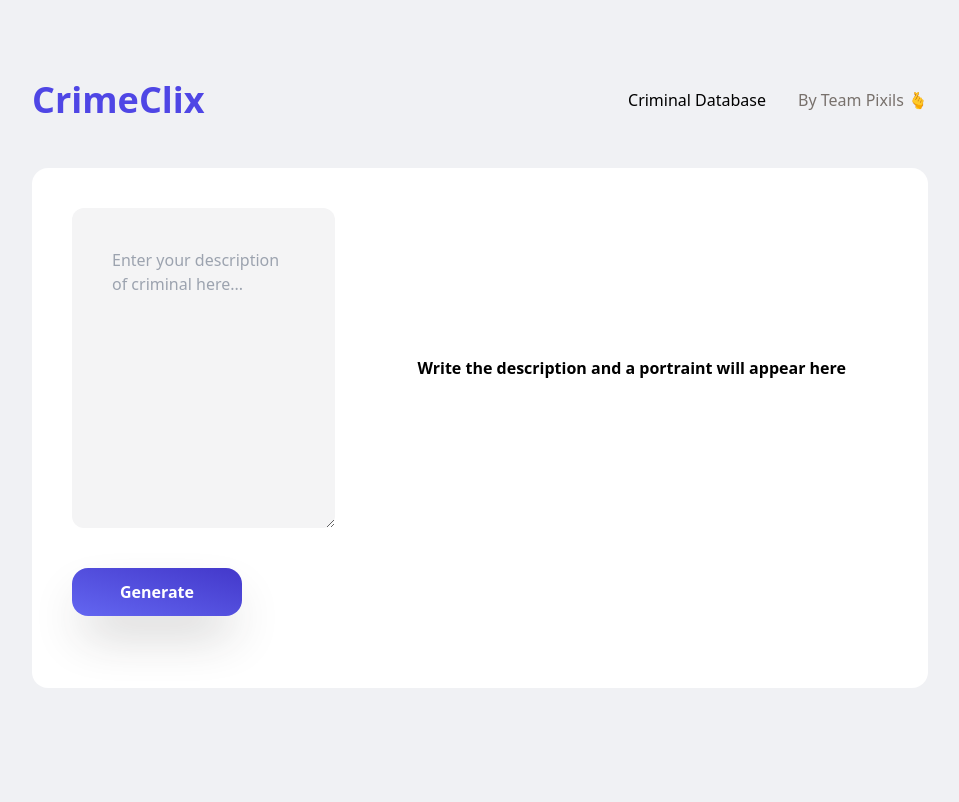
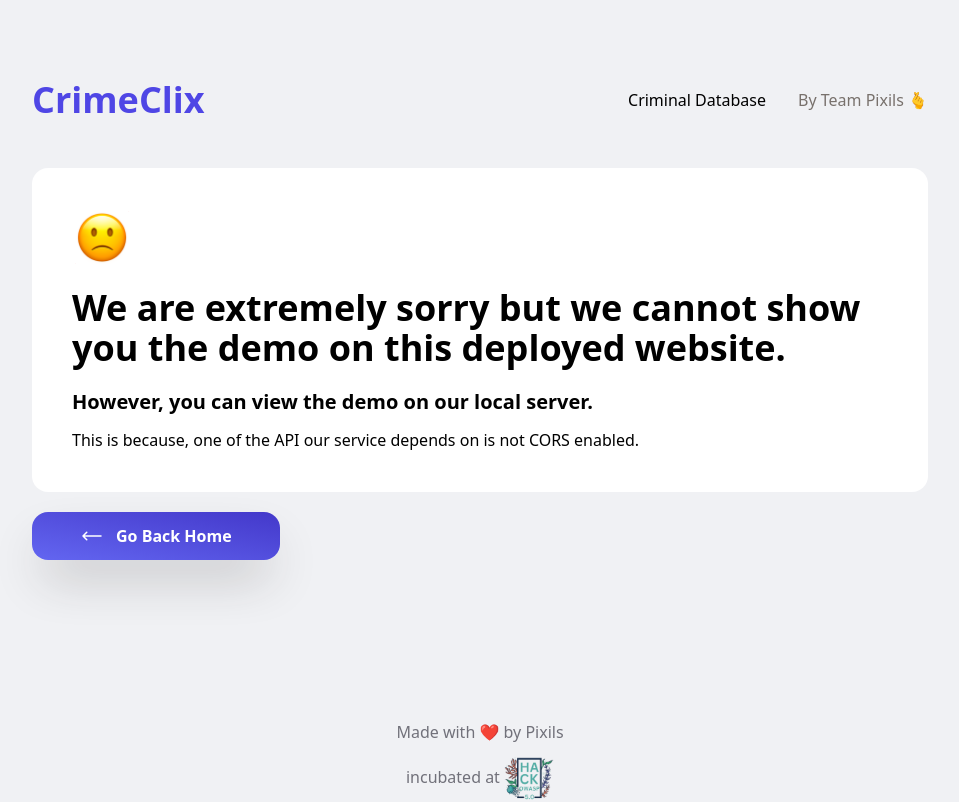
Before and after one commit to Pixils/CrimeClix, a Next.js app in the folder frontend/: page /try in a window 1280 px wide. Shown: the top 802 px of the page, without its empty margins (160-1119 px from the left). Built offline with nearby package versions, Linux system fonts and the light colour scheme; a web font is replaced by a local one.

Commit message:
added back button

```diff
--- a/frontend/src/pages/try.tsx
+++ b/frontend/src/pages/try.tsx
@@ -7,6 +7,7 @@
 import Footer from "@/components/Footer";
 import Navbar from "@/components/Navbar";
 import Output from "@/components/Output";
+import Link from "next/link";
 
 interface TryProps {
   host: string;
@@ -57,7 +58,7 @@
   return (
     <div className="mx-20 max-w-4xl md:mx-auto mb-40">
       <Navbar />
-      {host === "localhost" || host === "127.0.0.1" ? (
+      {host === "localhos" || host === "127.0.0.1" ? (
         <div className="bg-white rounded-2xl p-10 mt-12 min-h-[520px]">
           <div className="flex justify-stretch gap-10 mb-10">
             <textarea
@@ -93,8 +94,15 @@
           </div>
         </div>
       ) : (
-        <div className="bg-white rounded-2xl p-10 mt-12">
-          <Image src="/sad.png" className="mb-6" alt="sad" width={60} height={60}/>
+        <div className="mt-12">
+          <div className="bg-white rounded-2xl p-10 mb-5">
+            <Image
+              src="/sad.png"
+              className="mb-6"
+              alt="sad"
+              width={60}
+              height={60}
+            />
             <h1 className="text-4xl font-bold mb-5">
               We are extremely sorry but we cannot show you the demo on this
               deployed website.
@@ -103,8 +111,31 @@
               However, you can view the demo on our local server.
             </h2>
             <p className="mt-3">
-            This is because, one of the API our service depends on is not CORS enabled.
+              This is because, one of the API our service depends on is not CORS
+              enabled.
             </p>
+          </div>
+          <Link href="/">
+            <Button>
+              <span className="flex gap-3 group">
+                <svg
+                  xmlns="http://www.w3.org/2000/svg"
+                  fill="none"
+                  viewBox="0 0 24 24"
+                  strokeWidth={1.5}
+                  stroke="currentColor"
+                  className="w-6 h-6 transition group-hover:translate-x-[-8px]"
+                >
+                  <path
+                    strokeLinecap="round"
+                    strokeLinejoin="round"
+                    d="M6.75 15.75L3 12m0 0l3.75-3.75M3 12h18"
+                  />
+                </svg>
+                <span>Go Back Home</span>
+              </span>
+            </Button>
+          </Link>
         </div>
       )}
       <Footer />
```
Lines whose indentation alone changed are shown as unchanged.
